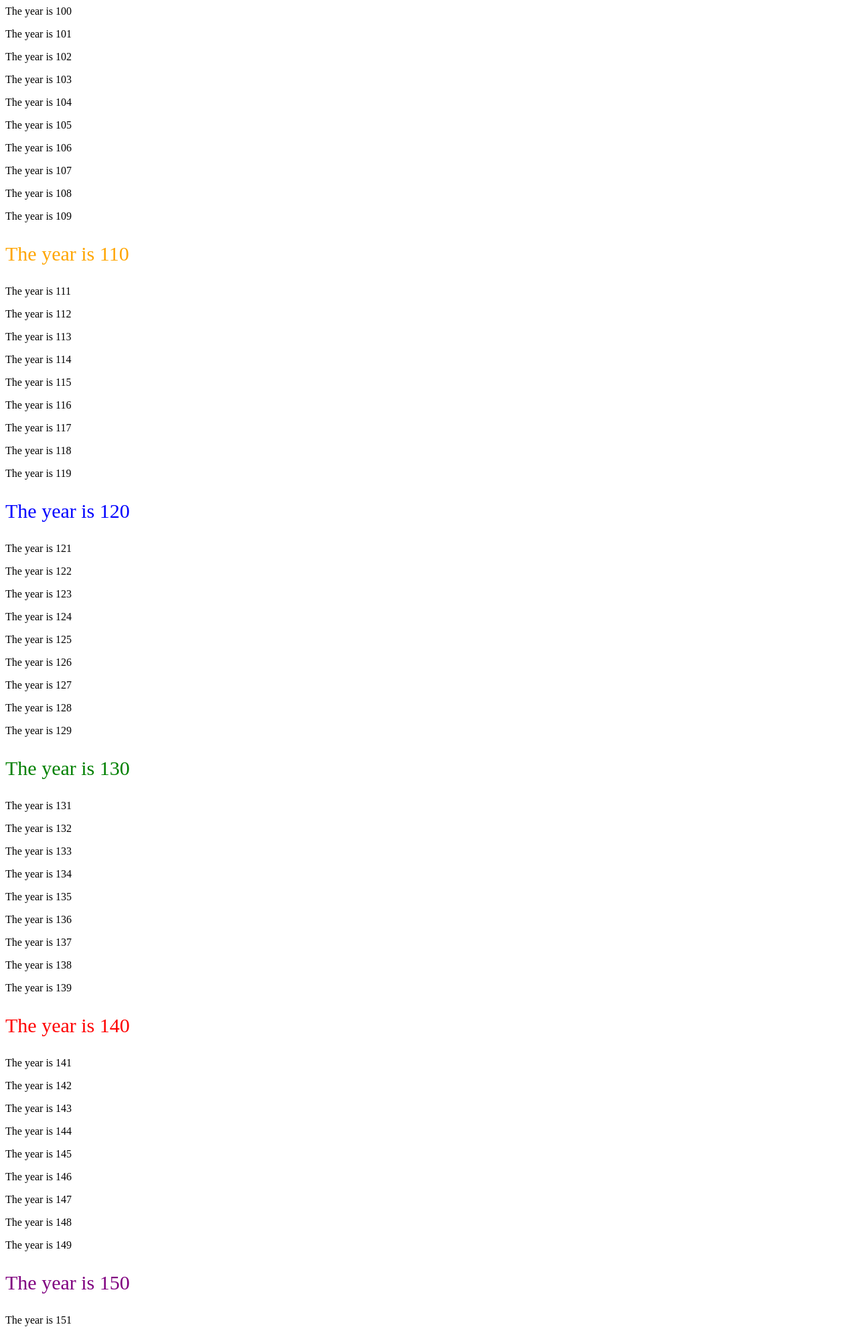
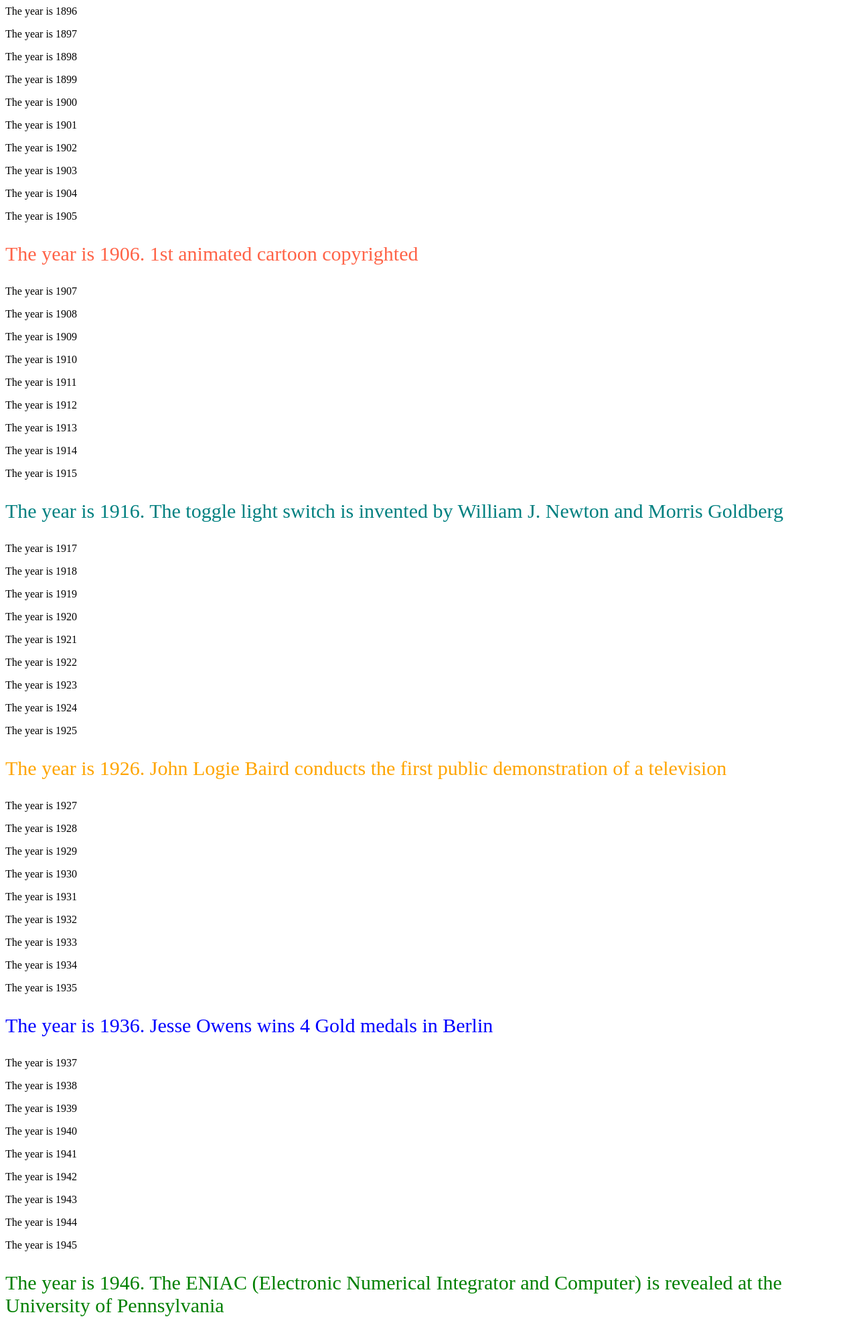
Before and after one commit to chrisdav6/Treehouse, a PHP site: page /11-forLoops.php in a window 1280 px wide. Shown: the top 1984 px of the page at 67% size. Run offline with PHP 8.4, Linux system fonts and the light colour scheme.

Commit message:
World history app using a forLoop, an array and a switch statement

```diff
--- a/php_arrays_conditionals/11-forLoops.php
+++ b/php_arrays_conditionals/11-forLoops.php
@@ -2,36 +2,56 @@
 
 //Working with for loops. Same syntax as javascript for loops
 
-$year = 200;
+$year = 2016;
 
-for($counter = 100; $counter < $year; $counter++) {
+for($counter = 1896; $counter <= $year; $counter++) {
+  $events = [
+    1906 => "<p style='color: tomato; font-size: 30px;'>The year is $counter. 1st animated cartoon copyrighted</p>",
+    1916 => "<p style='color: teal; font-size: 30px;'>The year is $counter. The toggle light switch is invented by William J. Newton and Morris Goldberg</p>",
+    1926 => "<p style='color: orange; font-size: 30px;'>The year is $counter. John Logie Baird conducts the first public demonstration of a television</p>",
+    1936 => "<p style='color: blue; font-size: 30px;'>The year is $counter. Jesse Owens wins 4 Gold medals in Berlin</p>",
+    1946 => "<p style='color: green; font-size: 30px;'>The year is $counter. The ENIAC (Electronic Numerical Integrator and Computer) is revealed at the University of Pennsylvania</p>",
+    1956 => "<p style='color: red; font-size: 30px;'>The year is $counter. Elvis Presley releases his first hit \"Hearbreak Hotel\"</p>",
+    1966 => "<p style='color: purple; font-size: 30px;'>The year is $counter. The \"Batman\" television series starring Adam West debuts on ABC</p>",
+    1976 => "<p style='color: steelblue; font-size: 30px;'>The year is $counter. My birth year!</p>",
+    1986 => "<p style='color: salmon; font-size: 30px;'>The year is $counter. The Space Shuttle Challenger disintegrates 73 seconds after launching, killing all seven astronauts on board.</p>",
+    1996 => "<p style='color: lime; font-size: 30px;'>The year is $counter. In 12 months number of Internet host computers goes from 1 million to 10 million</p>",
+    2006 => "<p style='color: darkblue; font-size: 30px;'>The year is $counter. NASA launches the New Horizons probe</p>"
+  ];
+
   switch($counter) {
-    case 110:
-      echo("<p style='color: orange; font-size: 30px;'>The year is $counter</p>");
+    case 1906:
+      echo($events["1906"]);
       break;
-    case 120:
-      echo("<p style='color: blue; font-size: 30px;'>The year is $counter</p>");
+    case 1916:
+      echo($events["1916"]);
       break;
-    case 130:
-      echo("<p style='color: green; font-size: 30px;'>The year is $counter</p>");
+    case 1926:
+      echo($events["1926"]);
       break;
-    case 140:
-      echo("<p style='color: red; font-size: 30px;'>The year is $counter</p>");
+    case 1936:
+      echo($events["1936"]);
       break;
-    case 150:
-      echo("<p style='color: purple; font-size: 30px;'>The year is $counter</p>");
+    case 1946:
+      echo($events["1946"]);
       break;
-    case 160:
-      echo("<p style='color: steelblue; font-size: 30px;'>The year is $counter</p>");
+    case 1956:
+      echo($events["1956"]);
       break;
-    case 170:
-      echo("<p style='color: salmon; font-size: 30px;'>The year is $counter</p>");
+    case 1966:
+      echo($events["1966"]);
       break;
-    case 180:
-      echo("<p style='color: lime; font-size: 30px;'>The year is $counter</p>");
+    case 1976:
+      echo($events["1976"]);
       break;
-    case 190:
-      echo("<p style='color: darkblue; font-size: 30px;'>The year is $counter</p>");
+    case 1986:
+      echo($events["1986"]);
+      break;
+    case 1996:
+      echo($events["1996"]);
+      break;
+    case 2006:
+      echo($events["2006"]);
       break;
     default:
       echo("<p>The year is $counter</p>");
```
